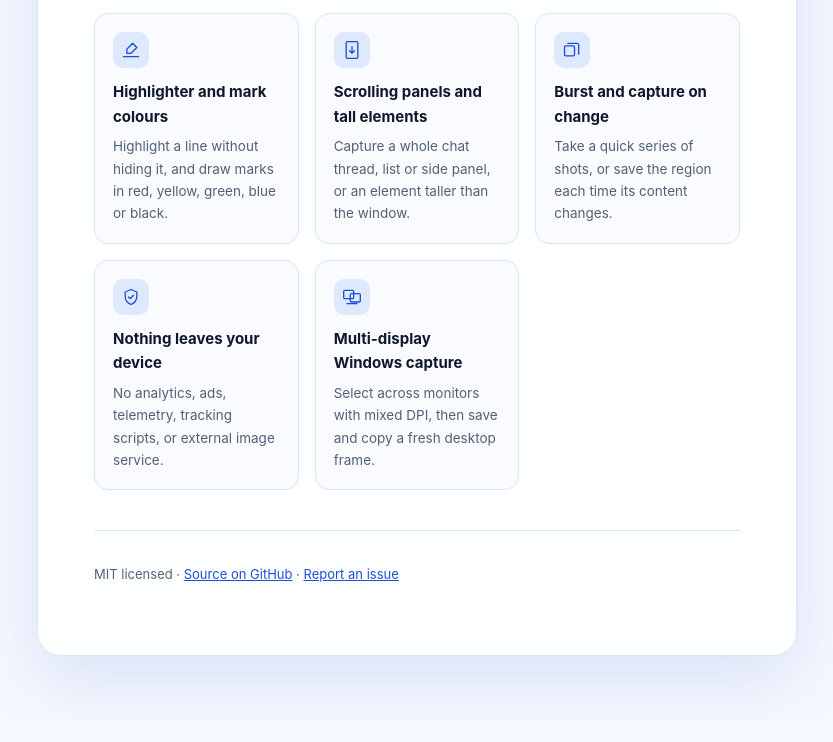
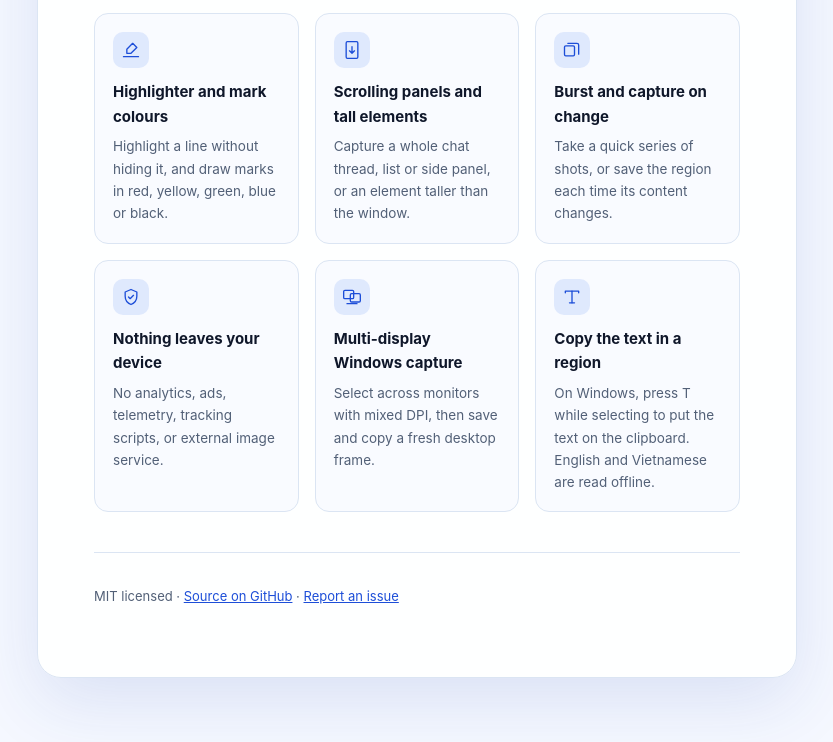
Before and after one commit to vannt-dev/region-snap, a browser extension: page docs/index.html in a window 1280 px wide. Shown: the part 1076-1818 px from the top of the page, without its empty margins (223-1056 px from the left). Before the commit the page ends 1796 px from the top, so only its background shows below. Drawn offline with Linux system fonts and the light colour scheme.

Commit message:
chore: prepare v1.6.0 release (#39)
Bumps the version in package.json, package-lock.json, manifest.json and the smoke test,
and adds a Copy text card to the landing page.

```diff
--- a/docs/index.html
+++ b/docs/index.html
@@ -217,6 +217,27 @@
             <h3>Multi-display Windows capture</h3>
             <p>Select across monitors with mixed DPI, then save and copy a fresh desktop frame.</p>
           </article>
+          <article class="feature">
+            <span class="feature-icon">
+              <svg
+                viewBox="0 0 24 24"
+                fill="none"
+                stroke="currentColor"
+                stroke-width="1.6"
+                stroke-linecap="round"
+                stroke-linejoin="round"
+              >
+                <path d="M4 7V5h16v2" />
+                <path d="M12 5v14" />
+                <path d="M9 19h6" />
+              </svg>
+            </span>
+            <h3>Copy the text in a region</h3>
+            <p>
+              On Windows, press T while selecting to put the text on the clipboard. English and
+              Vietnamese are read offline.
+            </p>
+          </article>
         </div>
       </section>
 
--- a/package.json
+++ b/package.json
@@ -1,7 +1,7 @@
 {
   "name": "region-snap",
   "productName": "Region Snap",
-  "version": "1.5.0",
+  "version": "1.6.0",
   "private": true,
   "description": "Region screenshot utility for Windows and Chrome",
   "main": "desktop/main.cjs",
--- a/scripts/smoke.mjs
+++ b/scripts/smoke.mjs
@@ -66,7 +66,7 @@ try {
       globalThis.chrome = {
         i18n: { getMessage: (key) => key },
         runtime: {
-          getManifest: () => ({ version: "1.5.0" }),
+          getManifest: () => ({ version: "1.6.0" }),
           onMessage: {
             addListener: (listener) => { globalThis.__regionSnapListener = listener; },
             removeListener: (listener) => {
```
Also changed, not shown: manifest.json, 1 other file.
